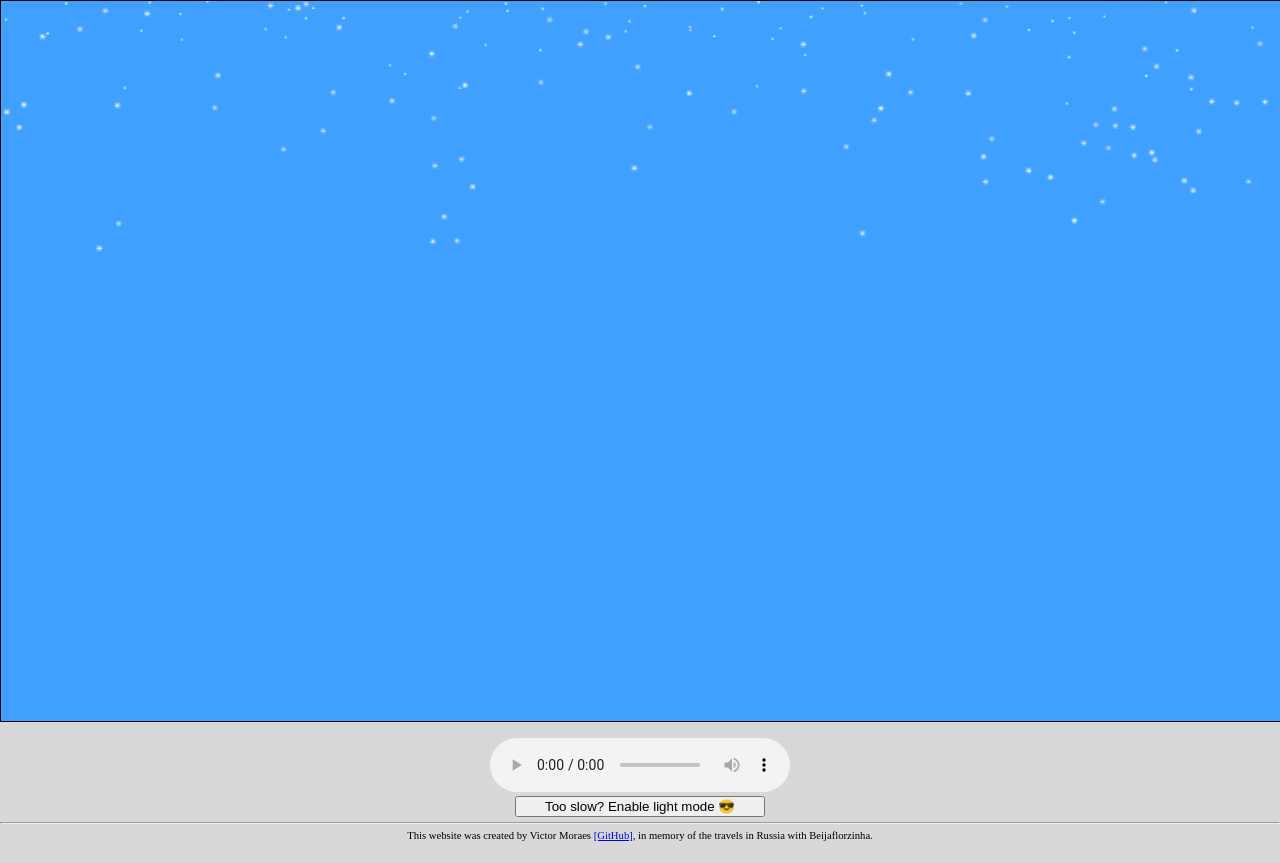
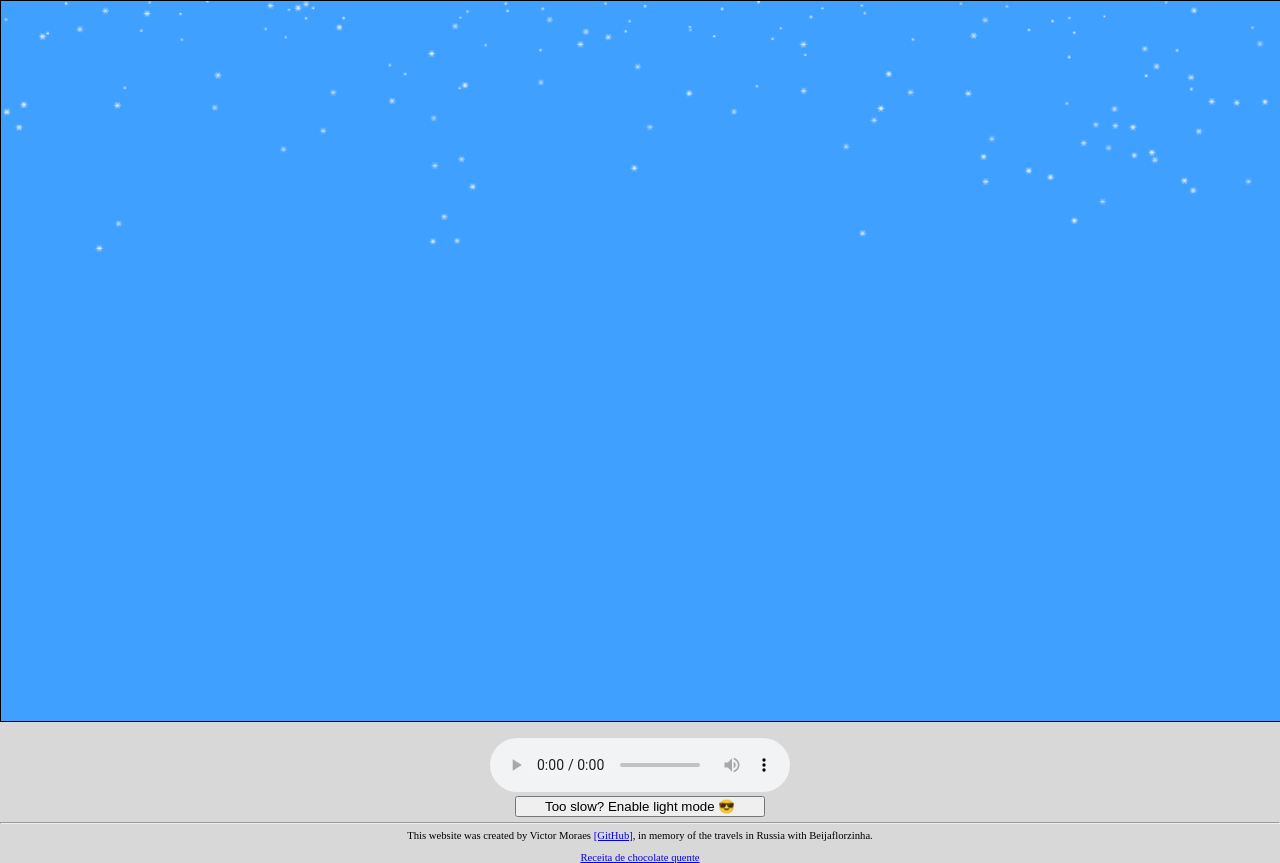
Before and after one commit to moraesvic/html-canvas-snow-animation, a website: page public/index.html in a window 1280 px wide. Before the commit the page ends 841 px from the top, so only its background shows below. Drawn offline with Linux system fonts and the light colour scheme.

Commit message:
hot chocolate

```diff
--- a/public/index.html
+++ b/public/index.html
@@ -47,6 +47,10 @@
             This website was created by Victor Moraes
             <a href='https://github.com/moraesvic'>[GitHub]</a>,
             in memory of the travels in Russia with Beijaflorzinha.
+            <br><br>
+            <a href='https://www.tudogostoso.com.br/receita/130871-chocolate-quente-cremoso.html'>
+              Receita de chocolate quente
+            </a>
         </footer>
 
 
```
